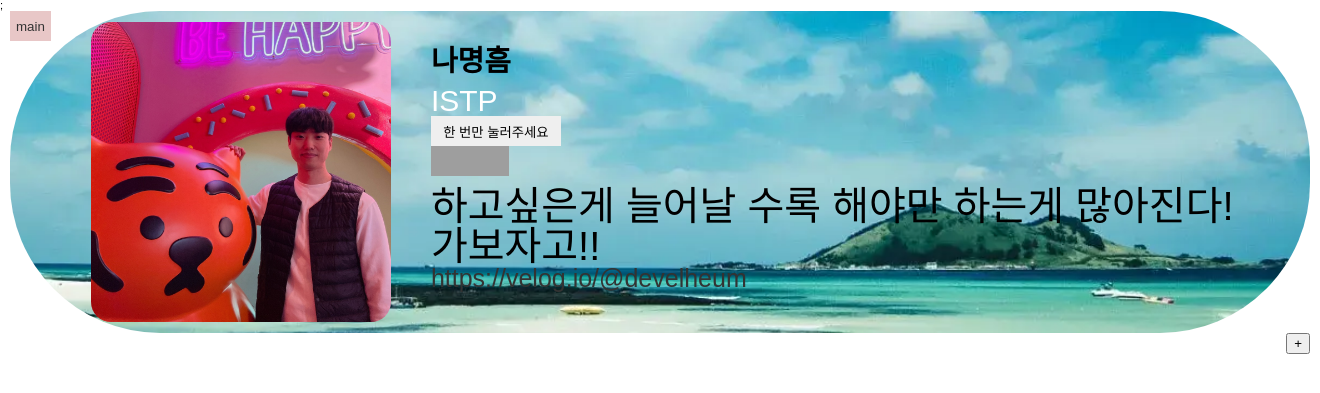
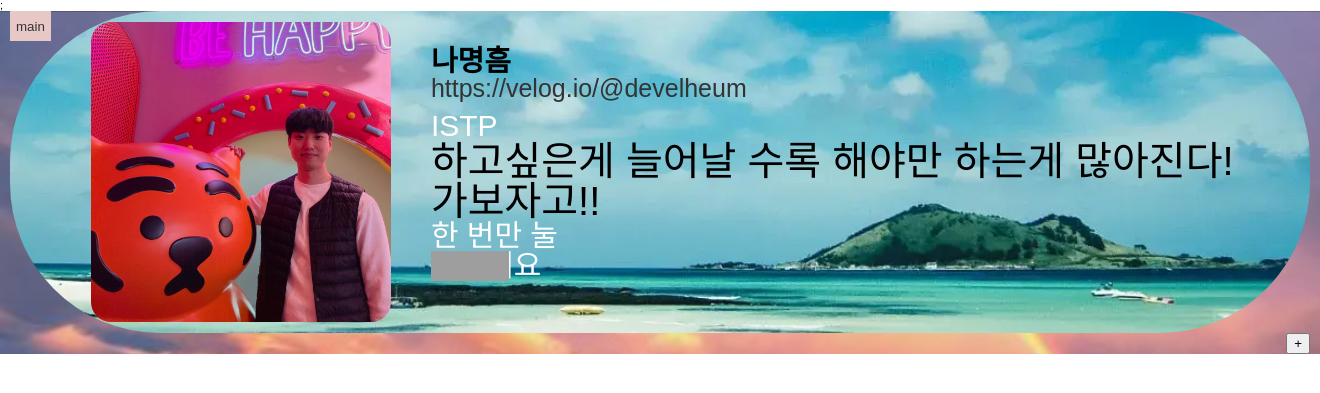
Before and after one commit to taeseokyoung/cheese_project, a Flask app: template templates/member_detail2.html in a window 1320 px wide. Shown: the top 393 px of the page. Run offline with Flask 2, Linux system fonts and the light colour scheme; the template is opened without the code that fills it, so the values that code supplies are empty; some web fonts are replaced; grey boxes are pictures that could not be loaded.

Commit message:
중간수정

```diff
--- a/static/member_detail2.css
+++ b/static/member_detail2.css
@@ -68,8 +68,7 @@ h2 {
 
 .des {
   font-size: 40px;
-  margin-top: 10px;
-  margin-bottom: 0px;
+  margin: 0px;
 }
 
 .blog_url {
@@ -94,9 +93,11 @@ h2 {
 
 .bgm {
   border: 0;
-  margin-bottom: o;
+  margin: 0;
   height: 30px;
-  width: 130px;
+  width: 140px;
+  font-size: 30px;
+  color: white;
 }
 
 #myif {
@@ -138,6 +139,7 @@ a {
   text-decoration: none;
   outline: none;
   color: #333;
+  margin: 0px;
 }
 
 .card_txt a {
@@ -148,6 +150,7 @@ a {
   border: 1px solid rgba(0, 0, 0, 0.5);
 }
 
-.planet-detail {
-  background-image: url(../static/산토리니.webp);
+.planet_detail {
+  background-image: url(../static/무지개.jpg);
+  background-size: 100%;
 }
--- a/templates/member_detail2.html
+++ b/templates/member_detail2.html
@@ -31,9 +31,16 @@
           <figure class="planet_detail02"></figure>
         </div>
         <div class="box02">
-          <h2 class="custom-font">나명흠</h2>
+          <h2 class="custom-font">나명흠</h2><div class="blog_url">
+            <a target="_blank" href="https://velog.io/@develheum"
+              >https://velog.io/@develheum
+            </a>
+            </div>
           <p class="mbti">ISTP</p>
-          <button class="bgm">한 번만 눌러주세요</button>
+          <p class="des">
+            하고싶은게 늘어날 수록 해야만 하는게 많아진다! <br>가보자고!!
+          </p>
+          <p class="bgm">한 번만 눌러주세요</p>
                  <iframe
                   id="myif"
                   width="78"
@@ -43,14 +50,7 @@
                   frameborder="0"
                   allow="accelerometer; autoplay; clipboard-write; encrypted-media; gyroscope; picture-in-picture; web-share"
                   allowfullscreen></iframe>
-          <p class="des">
-            하고싶은게 늘어날 수록 해야만 하는게 많아진다! <br>가보자고!!
-          </p>
-          <div class="blog_url">
-            <a target="_blank" href="https://velog.io/@develheum"
-              >https://velog.io/@develheum
-            </a>
-        </div>
+
             <div class="box03">
             </div>
           </div>
```
Also changed, not shown: static/무지개.jpg (added), static/산토리니.webp (deleted). Lines whose indentation alone changed are shown as unchanged.
